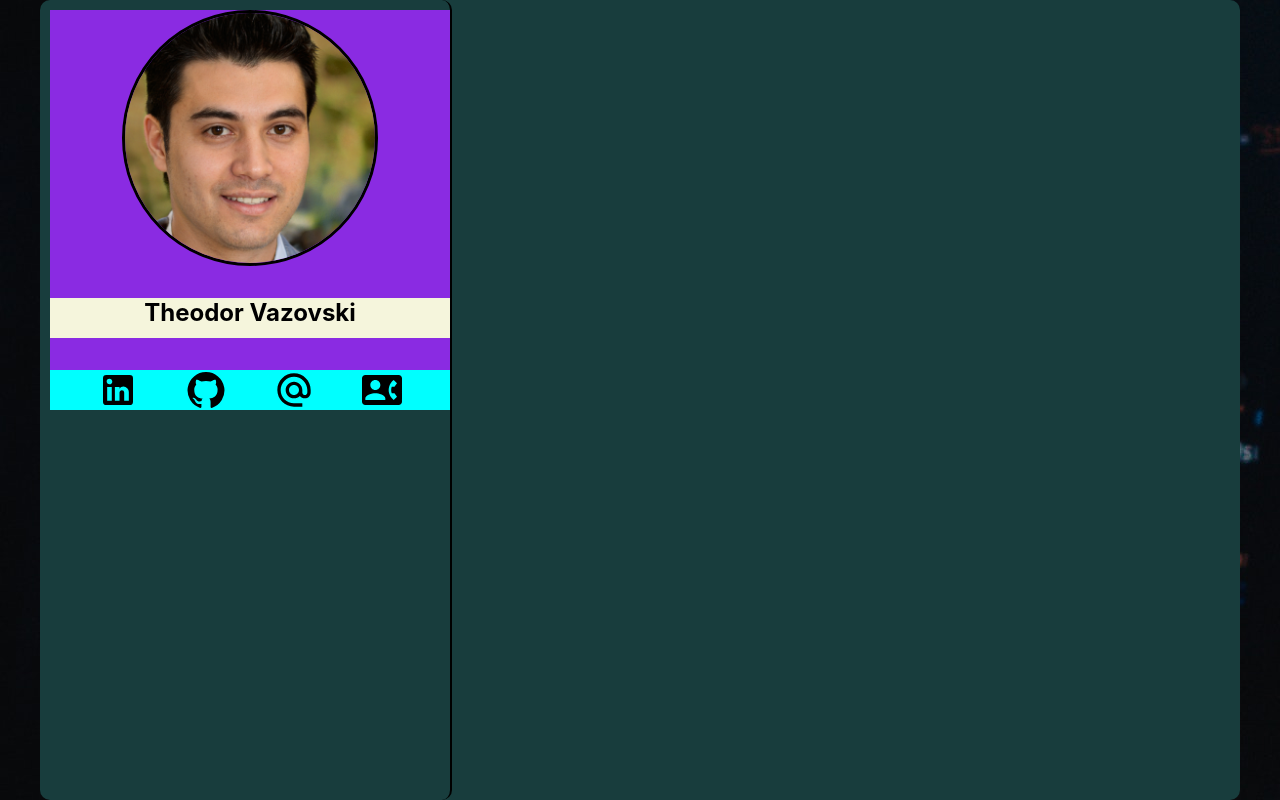
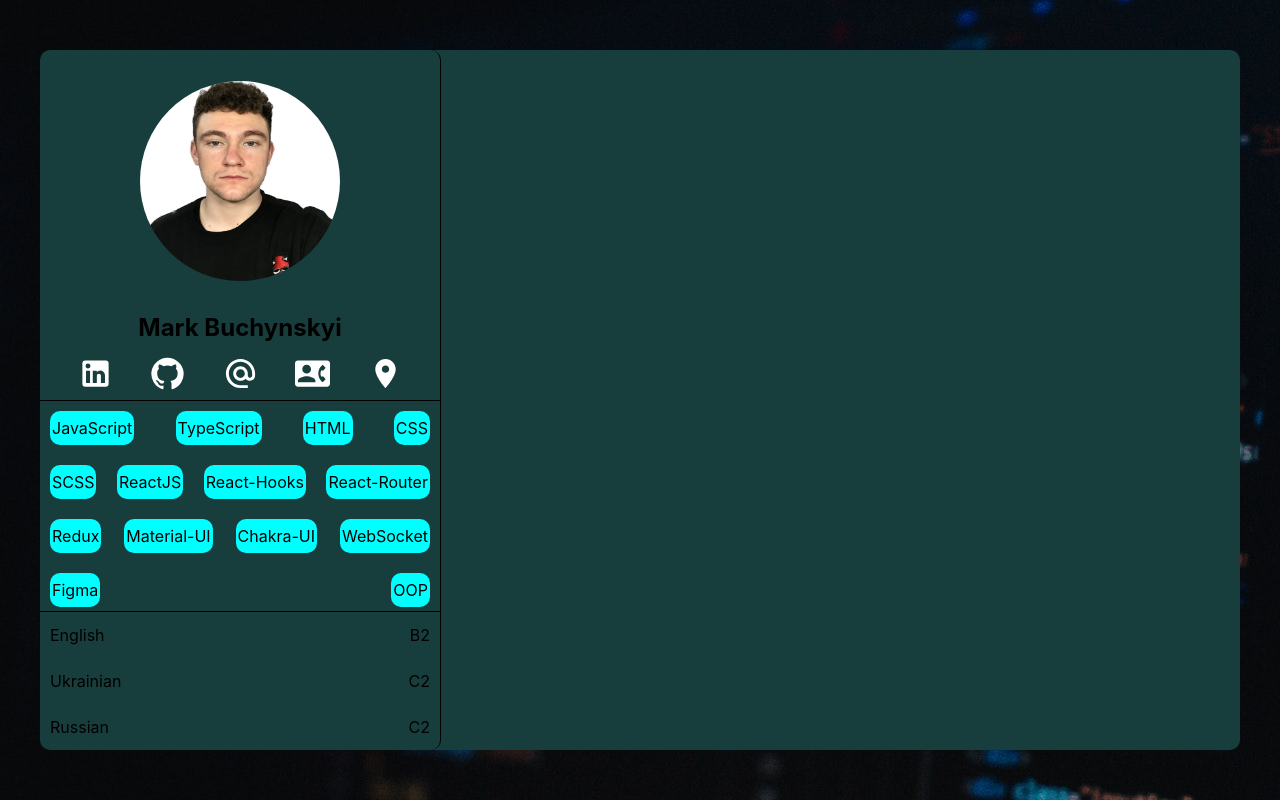
Before and after one commit to robotboyt/portfolio-template, a React (Create React App) app: page / in a window 1280 px wide. Built offline with nearby package versions, Linux system fonts and the light colour scheme.

Commit message:
changed skeleton and styles

```diff
--- a/src/App.module.css
+++ b/src/App.module.css
@@ -5,51 +5,108 @@
 }
 
 .profile {
-  display: flex;
   width: 1200px;
-  height: 800px;
+  height: 700px;
   background-color: #183d3d;
   border-radius: 10px;
 }
 
-.avatar {
-  overflow: hidden;
-  width: 250px;
-  height: 250px;
-  border: 1px solid whitesmoke;
-  border-radius: 100%;
-  border: 3px solid black;
+.profileBlock {
+  border-radius: 10px;
+  width: 400px;
+  border-right: 1px solid black;
+  height: 100%;
 }
 
-.profileBlock {
-  margin-left: 10px;
-  border-radius: 10px;
-  width: 400px;
-  height: 100%;
-  border-right: 2px solid black;
+.profileUser {
+  height: 50%;
+  display: flex;
+  flex-direction: column;
+  justify-content: space-evenly;
+  border-bottom: 1px solid black;
 }
 
-.profileContainer {
-  margin-top: 10px;
+.profileAvatar {
   display: flex;
-  flex-direction: column;
-  justify-content: space-between;
+  justify-content: center;
   align-items: center;
   width: 100%;
-  height: 50%;
-  background-color: blueviolet;
+  height: 70%;
+}
+
+.profileAvatar img {
+  width: 200px;
+  height: 200px;
+  border-radius: 50%;
 }
 
 .profileName {
+  height: 10%;
   text-align: center;
-  background-color: beige;
-  width: 100%;
-  height: 10%;
 }
 
 .profileLinks {
+  height: 10%;
   display: flex;
   justify-content: space-evenly;
+}
+
+.profileLinks a {
+  width: auto;
+  height: auto;
+  display: flex;
+  justify-content: center;
+  align-items: center;
+  color: white;
+}
+
+.profileSkills {
+  height: 30%;
+  display: flex;
+  justify-content: space-between;
+  align-items: center;
+  flex-wrap: wrap;
+  border-bottom: 1px solid black;
+}
+
+.profileSkills span {
   background-color: aqua;
-  height: 10%;
+  display: flex;
+  justify-content: center;
+  align-items: center;
+  padding: 2px;
+  width: auto;
+  height: 30px;
+  margin: 10px;
+  border-radius: 10px;
+  transition: 0.3s ease-in-out;
 }
+
+.profileSkills span:hover {
+  background-color: blueviolet;
+  transition: 0.3s ease-in-out;
+}
+
+.profileLanguage {
+  height: 20%;
+}
+
+.language {
+  height: 46px;
+  width: 100%;
+  display: flex;
+  justify-content: space-between;
+  align-items: center;
+}
+
+.language span {
+  display: flex;
+  width: 100px;
+  margin: 10px;
+  height: 20px;
+}
+
+.language span:last-child {
+  display: flex;
+  justify-content: flex-end;
+}
--- a/src/components/Profile/Profile.js
+++ b/src/components/Profile/Profile.js
@@ -1,32 +1,85 @@
 import React from "react";
 import styles from "../../App.module.css";
-import avatar from "../../assets/avatar.png";
+import avatar from "../../assets/avatar.jpg";
 import { SvgIcon } from "@mui/material";
 import LinkedInIcon from "@mui/icons-material/LinkedIn";
 import GitHubIcon from "@mui/icons-material/GitHub";
 import AlternateEmailIcon from "@mui/icons-material/AlternateEmail";
 import ContactPhoneIcon from "@mui/icons-material/ContactPhone";
+import PlaceIcon from "@mui/icons-material/Place";
 
 const Profile = () => {
-  let icons = [LinkedInIcon, GitHubIcon, AlternateEmailIcon, ContactPhoneIcon];
+  let links = [
+    {
+      icon: LinkedInIcon,
+      info: "https://www.linkedin.com/in/mark-buchynskyi-b0baa8226/",
+    },
+    { icon: GitHubIcon, info: "link", id: 1 },
+    { icon: AlternateEmailIcon, info: "link", id: 2 },
+    { icon: ContactPhoneIcon, info: "link", id: 3 },
+    { icon: PlaceIcon, info: "link", id: 4 },
+  ];
+
+  let skills = [
+    "JavaScript",
+    "TypeScript",
+    "HTML",
+    "CSS",
+    "SCSS",
+    "ReactJS",
+    "React-Hooks",
+    "React-Router",
+    "Redux",
+    "Material-UI",
+    "Chakra-UI",
+    "WebSocket",
+    "Figma",
+    "OOP",
+  ];
+
+  let language = [
+    { leng: "English", level: "B2" },
+    { leng: "Ukrainian", level: "C2" },
+    { leng: "Russian", level: "C2" },
+  ];
 
   return (
     <div className={styles.profile}>
       <div className={styles.profileBlock}>
-        <div className={styles.profileContainer}>
-          <div className={styles.avatar}>
-            <img alt="avatar" src={avatar} />
+        <div className={styles.profileUser}>
+          <div className={styles.profileAvatar}>
+            <img src={avatar} alt="avatar" />
           </div>
           <div className={styles.profileName}>
-            <div className={styles}>
-              <h2>Theodor Vazovski</h2>
+            <div className={styles.name}>
+              <h2>Mark Buchynskyi</h2>
             </div>
           </div>
           <div className={styles.profileLinks}>
-            {icons.map((item) => {
-              return <SvgIcon component={item} sx={{ fontSize: 40 }} />;
-            })}
+            {links.map((item) => (
+              <a
+                href={item.info}
+                target="_blank"
+                rel="noreferrer"
+                key={item.id}
+              >
+                <SvgIcon component={item.icon} fontSize="large" />
+              </a>
+            ))}
           </div>
+        </div>
+        <div className={styles.profileSkills}>
+          {skills.map((item) => (
+            <span>{item}</span>
+          ))}
+        </div>
+        <div className={styles.profileLanguage}>
+          {language.map((item) => (
+            <div className={styles.language}>
+              <span>{item.leng}</span>
+              <span>{item.level}</span>
+            </div>
+          ))}
         </div>
       </div>
     </div>
```
Also changed, not shown: src/assets/avatar.jpg (added), src/assets/avatar2.png (renamed from src/assets/avatar.png).
